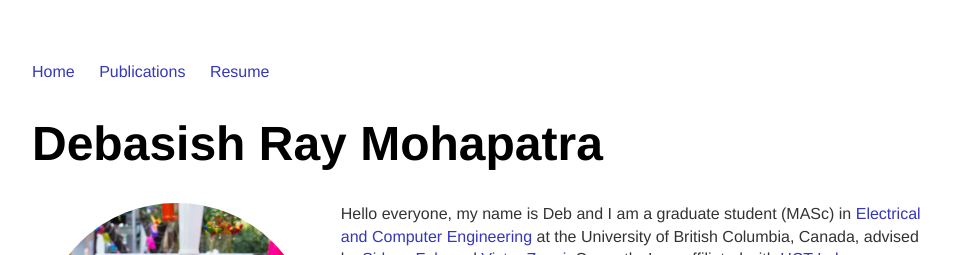
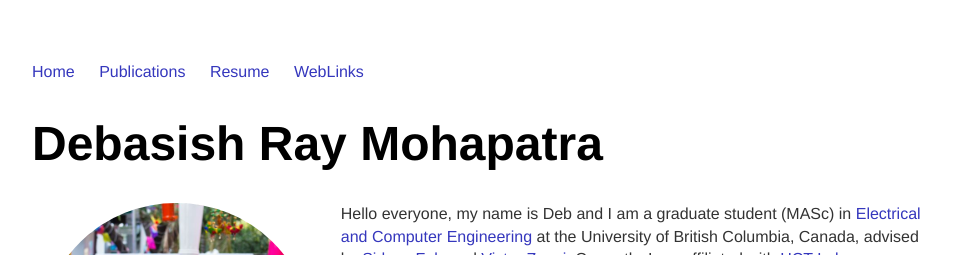
Before and after one commit to PramitSaha/debasishray19.github.io, a Jekyll site: the page built from index.md, in a window 1280 px wide. Shown: the top 255 px of the page, without its empty margins (160-1114 px from the left). Built offline with Jekyll 4.4.1, drawn with Linux system fonts in a browser that asks for light colours.

Commit message:
Created a tab to add useful weblinks
added

```diff
--- a/_layouts/default.html
+++ b/_layouts/default.html
@@ -13,6 +13,7 @@
         		<li><a href="/">Home</a></li>
 	        	<li><a href="/projects">Publications</a></li>
 			<li><a href=https://debasishray19.github.io/markdown-cv/>Resume</a></li>
+			<li><a href="/WebLinks">WebLinks</a></li>
     		</ul>
 		</nav>
 		<div class="container">
```
